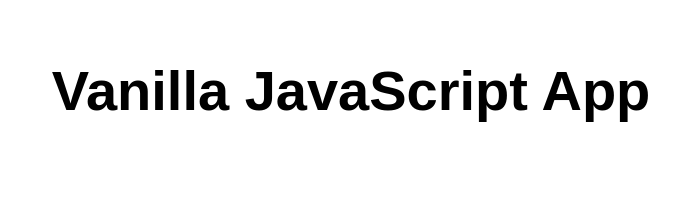
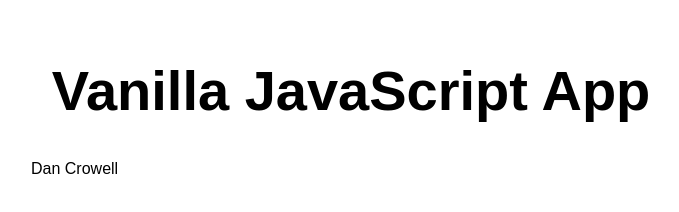
Before and after one commit to crowsol/crowsol-web, a website: page src/index.html in a window 1280 px wide. Shown: the whole page, without its empty margins (289-968 px from the left). Drawn offline with Linux system fonts and the light colour scheme.

Commit message:
Add name

```diff
--- a/src/index.html
+++ b/src/index.html
@@ -11,6 +11,7 @@
 <body>
   <main>
     <h1>Vanilla JavaScript App</h1>
+    <p>Dan Crowell</p>
   </main>
 </body>
 
```
